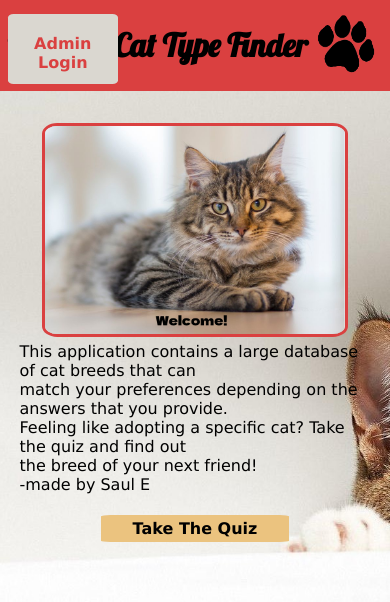
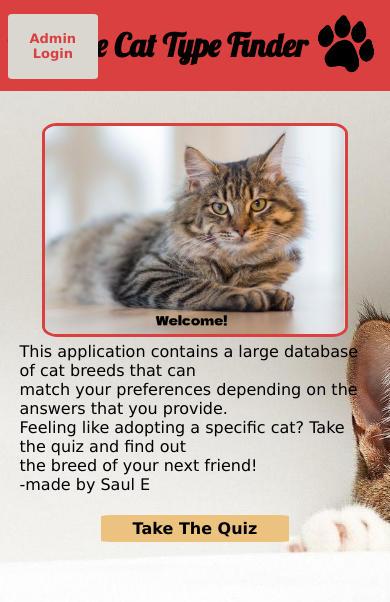
Before and after one commit to SaulEspinoza7/favorite-cat, a React (Create React App) app: page / in a window 390 px wide. Shown: the top 602 px of the page. Built offline with nearby package versions, Linux system fonts and the light colour scheme; a web font is replaced by a local one.

Commit message:
November styling

```diff
--- a/src/LoginPopup.js
+++ b/src/LoginPopup.js
@@ -56,14 +56,14 @@ const LoginPopup = (props) => {
             <div className="square-popup">
                 <h1>Authenticate as Admin</h1>
 
-                <form>
+                <form onSubmit={authenticateAdmin}>
                     <label>Password</label>
                     <input type="password" onChange={writePassword}></input>
                     <div className="spacer"></div>
 
                     <div className="pop-buttons">
-                        <button onClick={() => props.changeFunction(false)} className="pop-cancel">Cancel</button>
-                        <button type="submit" onClick={authenticateAdmin}>Submit</button>
+                        <button onClick={() => props.changeFunction(false)} type="button" className="pop-cancel">Cancel</button>
+                        <button type="submit">Submit</button>
                     </div>
                 </form>
             </div>
--- a/src/styles/LoginPopup.css
+++ b/src/styles/LoginPopup.css
@@ -58,3 +58,9 @@ form input {
 .pop-cancel:hover {
     background-color: rgb(167, 167, 167);
 }
+
+@media (max-width: 500px) {
+    .square-popup {
+        width: 90%;
+    }
+}
--- a/src/styles/NavBar.css
+++ b/src/styles/NavBar.css
@@ -37,7 +37,15 @@ body{
 
 @media (max-width: 500px) {
     .admin-button {
-        width: 110px;
-        height: 70px;
+        width: 90px;
+        height: 65px;
+        font-size: 13px;
+        padding: 5px;
     }
 }
+
+@media (max-width: 375px) {
+    .nav-box h1 {
+        font-size: 29px;
+    }
+}
--- a/src/styles/Questions.css
+++ b/src/styles/Questions.css
@@ -132,7 +132,7 @@ button:hover {
     }
 
     .double-button {
-        width: 300px;
+        width: 310px;
         margin: auto;
     }
 
```
